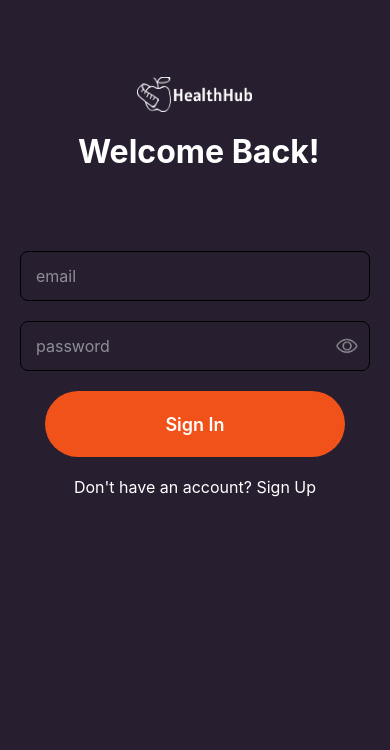
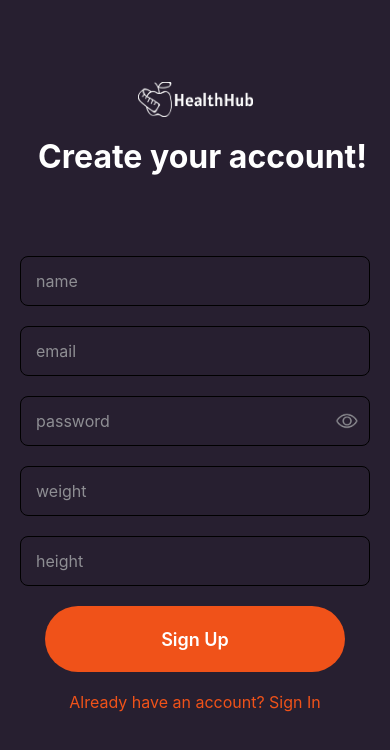
Before and after one commit to enzomastra/healthhub-front, a React Native app: screen /SignUp in a window 390 px wide. Shown: the top 750 px of the page. Built offline with nearby package versions, Linux system fonts and the light colour scheme.

Commit message:
#6 updated sign in and sign up

```diff
--- a/screens/sign-in.jsx
+++ b/screens/sign-in.jsx
@@ -18,7 +18,7 @@ const SignIn = () => {
   });
 
   const [isSubmitting, setIsSubmitting] = useState(false);
-  const [passwordVisible, setPasswordVisible] = useState(false); // Estado para manejar la visibilidad de la contraseña
+  const [passwordVisible, setPasswordVisible] = useState(false);
 
   const submit = async (email, password) => {
     setIsSubmitting(true);
@@ -31,7 +31,6 @@ const SignIn = () => {
       if (response.status === 200) {
         const { token } = response.data;
 
-        // Guardar el JWT en AsyncStorage
         await AsyncStorage.setItem('jwtToken', token);
         console.log('JWT saved:', token);
       } else {
@@ -40,7 +39,7 @@ const SignIn = () => {
     } catch (error) {
       console.error('Authentication error:', error.response ? error.response.data : error.message);
     } finally {
-      setIsSubmitting(false); // Volver el botón a su estado original
+      setIsSubmitting(false);
     }
   };
 
@@ -69,7 +68,7 @@ const SignIn = () => {
           placeholderTextColor="#8e8e93"
           value={form.password}
           onChangeText={(text) => setForm({ ...form, password: text })}
-          secureTextEntry={!passwordVisible} // Mostrar/ocultar contraseña
+          secureTextEntry={!passwordVisible}
         />
 
         <TouchableOpacity
@@ -77,7 +76,7 @@ const SignIn = () => {
           style={styles.eyeIconContainer}
         >
           <Image
-            source={passwordVisible ? icons.eyehide : icons.eye} // Cambiar ícono según la visibilidad
+            source={passwordVisible ? icons.eyehide : icons.eye}
             style={styles.eyeIcon}
           />
         </TouchableOpacity>
@@ -104,7 +103,7 @@ const styles = StyleSheet.create({
     flex: 1,
     justifyContent: 'center',
     alignItems: 'center',
-    backgroundColor: '#271F30', // Purple
+    backgroundColor: '#271F30',
     paddingHorizontal: 20,
   },
   header: {
@@ -120,26 +119,26 @@ const styles = StyleSheet.create({
   },
   title: {
     fontSize: 32,
-    color: '#FFFFFF', // White
+    color: '#FFFFFF',
     marginBottom: 20,
     fontWeight: 'bold',
   },
   input: {
     width: '100%',
     height: 50,
-    borderColor: '#80F85', // Gray
+    borderColor: '#80F85',
     borderWidth: 0.5,
     borderRadius: 8,
     paddingHorizontal: 15,
     fontSize: 16,
-    color: '#8e8e93', // Gray for text
+    color: '#8e8e93',
     marginBottom: 20,
   },
   passwordContainer: {
     width: '100%',
     height: 50,
     flexDirection: 'row',
-    borderColor: '#80F85', // Gray
+    borderColor: '#80F85',
     borderWidth: 0.5,
     borderRadius: 8,
     alignItems: 'center',
@@ -164,7 +163,7 @@ const styles = StyleSheet.create({
   button: {
     width: '100%',
     height: 50,
-    backgroundColor: '#F05219', // Primary color
+    backgroundColor: '#F05219',
     justifyContent: 'center',
     alignItems: 'center',
     borderRadius: 8,
@@ -172,7 +171,7 @@ const styles = StyleSheet.create({
   },
   signUpText: {
     marginTop: 20,
-    color: '#FFFFFF', // Secondary taupe color
+    color: '#F05219',
     fontSize: 16,
   },
 });
--- a/screens/sign-up.jsx
+++ b/screens/sign-up.jsx
@@ -1,7 +1,6 @@
 import { View, Text, ScrollView, Image, StyleSheet, TextInput, StatusBar } from 'react-native';
 import React, { useState } from 'react';
 import axios from 'axios';
-import AsyncStorage from '@react-native-async-storage/async-storage';
 import { TouchableOpacity } from 'react-native-gesture-handler';
 import { useNavigation } from '@react-navigation/native';
 
@@ -9,38 +8,41 @@ import { images } from '../constants';
 import { icons } from '../constants';
 import CustomButton from '../components/CustomButton';
 
-const SignIn = () => {
+const SignUp = () => {
   const navigation = useNavigation();
 
   const [form, setForm] = useState({
+    name: '',
     email: '',
-    password: ''
+    password: '',
+    weight: '',
+    height: ''
   });
 
   const [isSubmitting, setIsSubmitting] = useState(false);
-  const [passwordVisible, setPasswordVisible] = useState(false); // Estado para manejar la visibilidad de la contraseña
+  const [passwordVisible, setPasswordVisible] = useState(false);
 
-  const submit = async (email, password) => {
+  const submit = async (name, email, password, weight, height) => {
     setIsSubmitting(true);
     try {
       const response = await axios.post('http://192.168.18.8:8000/auth/register', {
+        name,
         email,
         password,
+        weight,
+        height,
       });
 
       if (response.status === 200) {
-        const { token } = response.data;
-
-        // Guardar el JWT en AsyncStorage
-        await AsyncStorage.setItem('jwtToken', token);
-        console.log('JWT saved:', token);
+        console.log('Registration successful:', response.data);
+        navigation.navigate('SignIn');
       } else {
-        console.log('Authentication error:', response.data.message);
+        console.log('Registration error:', response.data.message);
       }
     } catch (error) {
-      console.error('Authentication error:', error.response ? error.response.data : error.message);
+      console.error('Registration error:', error.response ? error.response.data : error.message);
     } finally {
-      setIsSubmitting(false); // Volver el botón a su estado original
+      setIsSubmitting(false);
     }
   };
 
@@ -50,8 +52,16 @@ const SignIn = () => {
 
       <View style={styles.header}>
         <Image style={styles.logo} source={images.logo} />
-        <Text style={styles.title}> Welcome Back!</Text>
+        <Text style={styles.title}>  Create your account!</Text>
       </View>
+
+      <TextInput
+        style={styles.input}
+        placeholder="name"
+        placeholderTextColor="#8e8e93"
+        value={form.name}
+        onChangeText={(text) => setForm({ ...form, name: text })}
+      />
 
       <TextInput
         style={styles.input}
@@ -69,7 +79,7 @@ const SignIn = () => {
           placeholderTextColor="#8e8e93"
           value={form.password}
           onChangeText={(text) => setForm({ ...form, password: text })}
-          secureTextEntry={!passwordVisible} // Mostrar/ocultar contraseña
+          secureTextEntry={!passwordVisible}
         />
 
         <TouchableOpacity
@@ -77,41 +87,57 @@ const SignIn = () => {
           style={styles.eyeIconContainer}
         >
           <Image
-            source={passwordVisible ? icons.eyehide : icons.eye} // Cambiar ícono según la visibilidad
+            source={passwordVisible ? icons.eyehide : icons.eye}
             style={styles.eyeIcon}
           />
         </TouchableOpacity>
       </View>
 
+      <TextInput
+        style={styles.input}
+        placeholder="weight"
+        placeholderTextColor="#8e8e93"
+        value={form.weight}
+        onChangeText={(text) => setForm({ ...form, weight: text })}
+      />
+
+      <TextInput
+        style={styles.input}
+        placeholder="height"
+        placeholderTextColor="#8e8e93"
+        value={form.height}
+        onChangeText={(text) => setForm({ ...form, height: text })}
+      />
+
       <CustomButton
         style={styles.button}
-        title={'Sign In'}
-        handlePress={() => submit(form.email, form.password)}
+        title={'Sign Up'}
+        handlePress={() => submit(form.name, form.email, form.password, form.weight, form.height)}
         isLoading={isSubmitting}
       />
 
-      <TouchableOpacity onPress={() => navigation.navigate('SignUp')}>
-        <Text style={styles.signUpText}>Don't have an account? Sign Up</Text>
+      <TouchableOpacity onPress={() => navigation.navigate('SignIn')}>
+        <Text style={styles.signUpText}>Already have an account? Sign In</Text>
       </TouchableOpacity>
     </View>
   );
 };
 
-export default SignIn;
+export default SignUp;
 
 const styles = StyleSheet.create({
   container: {
     flex: 1,
     justifyContent: 'center',
     alignItems: 'center',
-    backgroundColor: '#271F30', // Purple
+    backgroundColor: '#271F30',
     paddingHorizontal: 20,
   },
   header: {
     flexDirection: 'column',
     alignItems: 'center',
     marginBottom: 60,
-    marginTop: -270,
+    marginTop: -50,
   },
   logo: {
     width: 115,
@@ -120,26 +146,26 @@ const styles = StyleSheet.create({
   },
   title: {
     fontSize: 32,
-    color: '#FFFFFF', // White
+    color: '#FFFFFF',
     marginBottom: 20,
     fontWeight: 'bold',
   },
   input: {
     width: '100%',
     height: 50,
-    borderColor: '#80F85', // Gray
+    borderColor: '#80F85',
     borderWidth: 0.5,
     borderRadius: 8,
     paddingHorizontal: 15,
     fontSize: 16,
-    color: '#8e8e93', // Gray for text
+    color: '#8e8e93',
     marginBottom: 20,
   },
   passwordContainer: {
     width: '100%',
     height: 50,
     flexDirection: 'row',
-    borderColor: '#80F85', // Gray
+    borderColor: '#80F85',
     borderWidth: 0.5,
     borderRadius: 8,
     alignItems: 'center',
@@ -164,7 +190,7 @@ const styles = StyleSheet.create({
   button: {
     width: '100%',
     height: 50,
-    backgroundColor: '#F05219', // Primary color
+    backgroundColor: '#F05219',
     justifyContent: 'center',
     alignItems: 'center',
     borderRadius: 8,
@@ -172,7 +198,7 @@ const styles = StyleSheet.create({
   },
   signUpText: {
     marginTop: 20,
-    color: '#FFFFFF', // Secondary taupe color
+    color: '#F05219',
     fontSize: 16,
   },
 });
```
